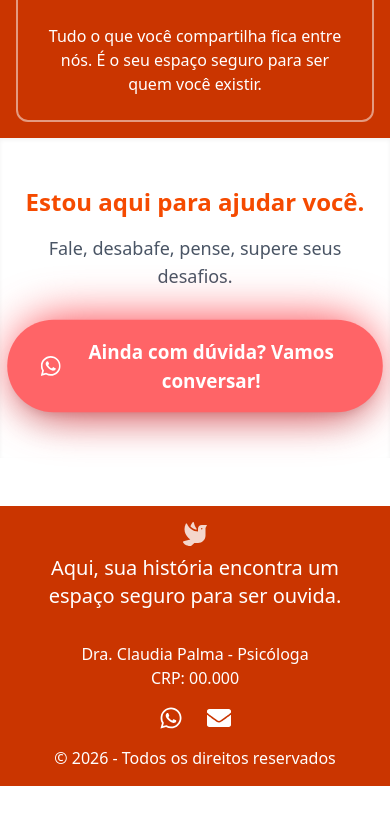
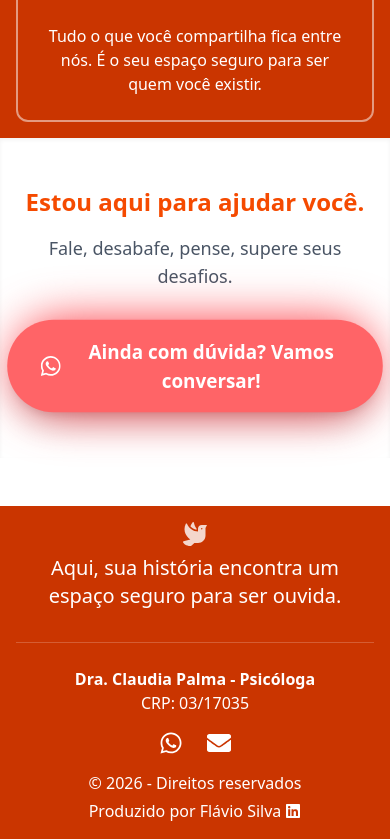
Before and after one commit to flavio16silva/page-claudia-react, a React (Vite) app: page / in a window 390 px wide. Shown: the part 4874-5713 px from the top of the page. Before the commit the page ends 5660 px from the top, so only its background shows below. Built offline with nearby package versions, Linux system fonts and the light colour scheme.

Commit message:
Footer -> Alinhamento das colunas: desktop e mobile

```diff
--- a/src/components/footer.jsx
+++ b/src/components/footer.jsx
@@ -1,27 +1,32 @@
 import { contatos } from "../data/contatos"
-import { FaDove } from "react-icons/fa"
+import { FaDove, FaLinkedin } from "react-icons/fa"
 
 const Footer = () => {
   return (
     <footer className="bg-orange-700 text-white py-4 mt-12">
       <div className="container mx-auto px-4">
+
         <div className="flex flex-col md:flex-row items-center justify-center gap-2 mb-8">
           <FaDove className="text-2xl md:text-3xl shrink-0 text-white/80" />
           <p className="text-center text-xl md:text-2xl md:text-center text-white max-w-2xl">
             Aqui, sua história encontra um espaço seguro para ser ouvida.
           </p>
         </div>
+
+        <div className="border-t border-white/20 my-6"></div>
+
         <div className="flex flex-col md:flex-row justify-between items-center gap-4">
           <div className="text-center md:text-left">
-            <p className="text-base">Dra. Claudia Palma - Psicóloga</p>
-            <p className="text-base text-white">CRP: 00.000</p>
+            <p className="text-base font-semibold">Dra. Claudia Palma - Psicóloga</p>
+            <p className="text-base text-white">CRP: 03/17035</p>
           </div>
+
           <div className="flex gap-6">
             {contatos.map(contato => (
               <a
                 key={contato.id}
                 href={contato.href}
-                className={`transition ${contato.cor}`}
+                className={`transition hover:scale-110 ${contato.cor}`}
                 aria-label={contato.label}
                 target="_blank"
                 rel="noopener noreferrer"
@@ -30,9 +35,23 @@ const Footer = () => {
               </a>
             ))}
           </div>
-          <p className="text-base text-white">
-            © {new Date().getFullYear()} - Todos os direitos reservados
-          </p>
+
+          <div className="text-center md:text-right">
+            <p className="text-base text-white">
+              © {new Date().getFullYear()} - Direitos reservados
+            </p>
+            <div className="flex justify-center md:justify-end mt-1">
+              <a
+                href="https://www.linkedin.com/in/flavio-leite-silva"
+                target="_blank"
+                rel="noopener noreferrer"
+                className="text-base text-white hover:text-red-400 transition-colors flex items-center gap-1"
+              >
+                Produzido por Flávio Silva
+                <FaLinkedin size={16} />
+              </a>
+            </div>
+          </div>
         </div>
       </div>
     </footer>
```
